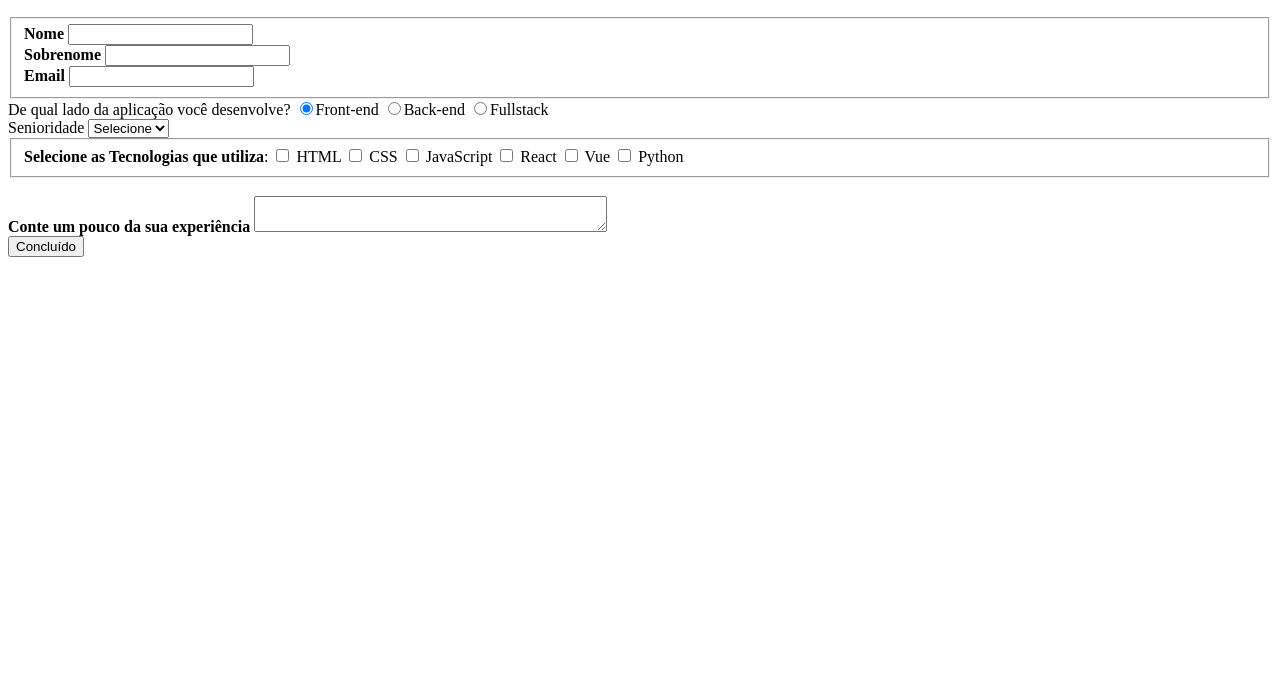
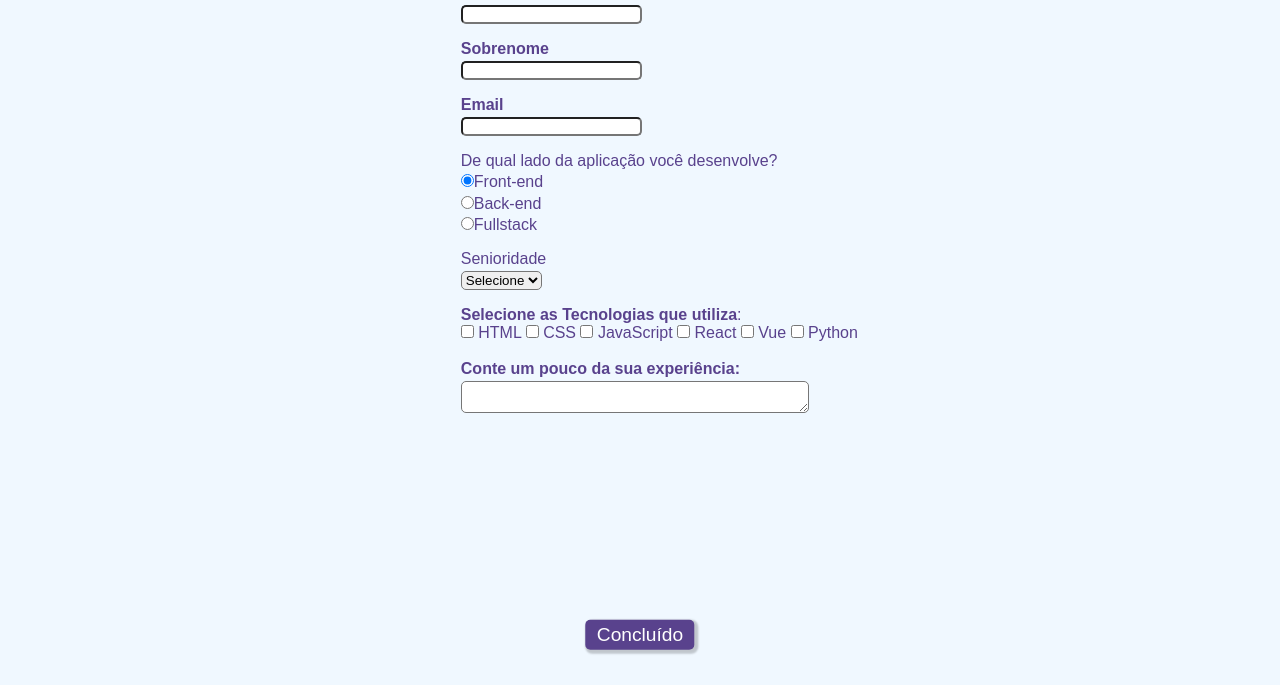
Before and after one commit to cadumega/formulario_htmlcss, a plain HTML site: page formulario.html in a window 1280 px wide. Shown: the part 115-800 px from the top of the page. Drawn offline with Linux system fonts and the light colour scheme.

Commit message:
atualização_classes_id_css

```diff
--- /dev/null
+++ b/formulario.css
@@ -0,0 +1,91 @@
+* {
+  margin: 0;
+  padding: 0;
+}
+
+#titulo{
+  font-family: sans-serif;
+  color: #380861;
+  margin-left: 7%;
+}
+
+#subtitul{
+  font-family: sans-serif;
+  color: #380861;
+  margin-left: 10%;
+}
+
+fieldset {
+  border: 0;
+}
+
+body {
+  background-color: #F0F8FF;
+  font-family: sans-serif;
+  font-size: 1em;
+  color: #59428d;
+  margin-left: 36%;
+  margin-top: 2%;
+  justify-content: center;
+}
+
+/* caixas de textos terem uma borda */
+input, select, textarea, button {
+  border-radius: 5px;
+}
+
+.campo {
+  margin-bottom: 1em;
+}
+
+.campo label {
+  margin-bottom:  0.2em;
+  color: #59428d;
+  display: block;
+}
+
+fieldset.grupo .campo{
+  float: left1;
+  margin-right: 1em;
+}
+
+.campo input [type='text'], campo input[type= 'email'], .campo select , . campo textarea {
+  padding: 0.2em;
+  border: 1px solid #59428d;
+  box-shadow: 2px 2px 2px 2px rgba(0,0,0,0.2);
+  display: block;
+}
+
+.campo select option {
+  padding-right: 1em;
+}
+
+.campo input:focus , .campo select:focus , .campo textarea:focus {
+  background: #E0E0F8;
+}
+
+.botao {
+  font-size: 1.2em;
+  background: #59428d;
+  border: 0;
+  margin-bottom: 1em;
+  color: #ffffff;
+  padding: 0.2em 0.6em;
+  box-shadow: 2px 2px 2px 2px rgba(0,0,0,0.2);
+  text-shadow: 1px 1px 1px 1px rgba(0,0,0,0.5); ;
+  position: absolute;
+  top: 90%;
+  left: 50%;
+  margin-right: -50%;
+  transform: translate(-50%, 50%);
+}
+
+.botao:hover {
+  background: #ccbbff;
+  box-shadow: 2px 2px 2px 2px rgba(0,0,0,0.2);
+  text-shadow: none;
+}
+
+#check  {
+  display: inline-block;
+}
--- a/formulario.html
+++ b/formulario.html
@@ -4,6 +4,7 @@
   <meta charset="UTF-8">
   <meta http-equiv="X-UA-Compatible" content="IE=edge">
   <meta name="viewport" content="width=device-width, initial-scale=1.0">
+  <link rel="stylesheet" type="text/css" href="formulario.css" media="screen">
   <title>Document</title>
 </head>
 <body>
@@ -56,8 +57,9 @@
     </div>
 
     <fieldset class="grupo">
-      <div class="campo">
+      <div id="check">
         <label><strong>Selecione as Tecnologias que utiliza</strong>:</label>
+        <br>
         <input type="checkbox" id="tecnologia1" name="tecnologia1" value="HTML">
         <label for="tecnologia1">HTML</label>
         <input type="checkbox" id="tecnologia2" name="tecnologia2" value="CSS">
@@ -75,7 +77,7 @@
 
     <div class="campo">
       <br>
-      <label><strong>Conte um pouco da sua experiência</strong></label>
+      <label><strong>Conte um pouco da sua experiência:</strong></label>
       <textarea row="6" style="width: 26em" id="experiencia" name="experiencia>"></textarea>
     </div>
 
```
